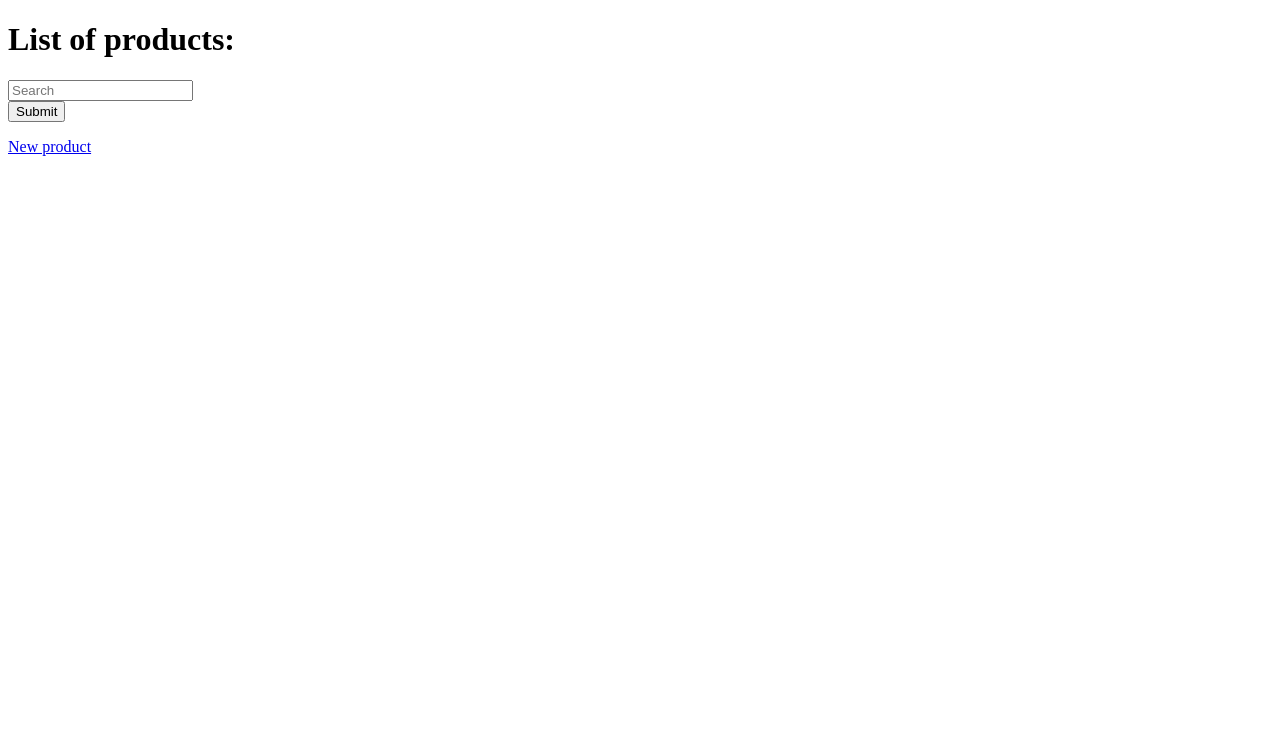
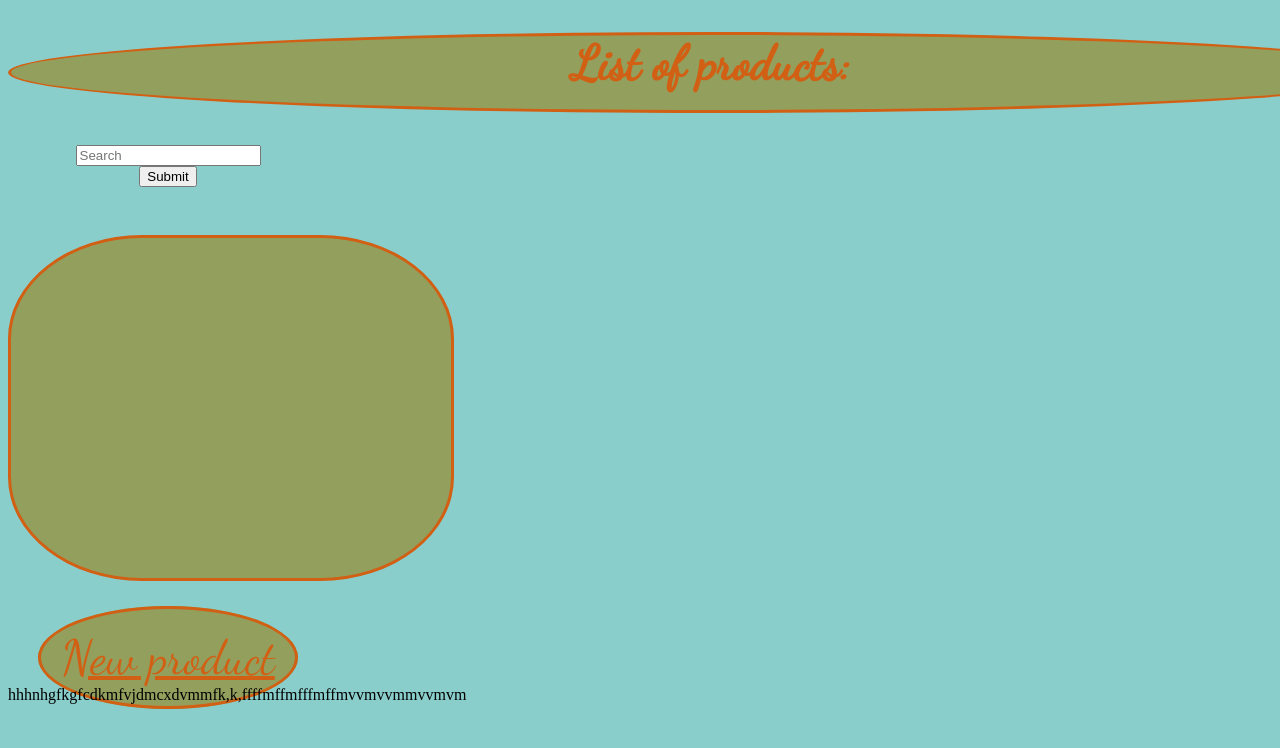
Before and after one commit to VolkovRoman/CRUD-test-project, a Django app: page / in a window 1280 px wide; the page is wider, and only the part inside the window is pictured. Shown: the top 748 px of that part. Run offline with Django 3.2, Linux system fonts and the light colour scheme; data that the repository does not hold is empty.

Commit message:
Revert "playing with refactoring"
This reverts commit d14ca695

```diff
--- a/products/products/settings.py
+++ b/products/products/settings.py
@@ -37,7 +37,7 @@ INSTALLED_APPS = [
     'django.contrib.sessions',
     'django.contrib.messages',
     'django.contrib.staticfiles',
-    'shoppinglist',
+    'products1',
     'django.contrib.postgres',
     ]
 
--- a/products/products/urls.py
+++ b/products/products/urls.py
@@ -18,5 +18,5 @@ from django.urls import path, include
 
 urlpatterns = [
     path('admin/', admin.site.urls),
-    path('', include('shoppinglist.urls')),
+    path('', include('products1.urls')),
     ]
--- /dev/null
+++ b/products/products1/admin.py
@@ -0,0 +1,6 @@
+from django.contrib import admin
+from .models import Product
+
+admin.site.register(Product)
+
+# Register your models here.
--- /dev/null
+++ b/products/products1/apps.py
@@ -0,0 +1,5 @@
+from django.apps import AppConfig
+
+
+class Products1Config(AppConfig):
+    name = 'products1'
--- a/products/shoppinglist/templates/products.html
+++ b/products/products1/templates/products.html
@@ -16,6 +16,8 @@
         </div>
         <button type="submit" class="btn btn-default">Submit</button>
     </form>
+    </li>
+</form>
 <body>
     <ul class="products">
         {% for product in products %}
@@ -27,5 +29,64 @@
     <a href="{% url 'create_products' %}" class="new">New product</a>
     <link href="https://fonts.googleapis.com/css?family=DM+Serif+Display&display=swap" rel="stylesheet">
     <link href="https://fonts.googleapis.com/css?family=Dancing+Script&display=swap" rel="stylesheet">
+
+
+
+<style
+type="text/css">
+
+
+    h1{
+    background: #939F5C;
+width: 1400px;
+height: 75px;
+
+    color: #D16014;
+text-align: center;
+font-family: 'Dancing Script', cursive;
+font-size: 300%;
+border: #D16014;
+border-style: solid;
+border-radius: 200%;
+
+    }
+
+    body{
+        background-color: rgb(138, 206, 203);
+    max-width: 320px;
+    position: relative;
+    text-align: center;
+    }
+    body ul {padding:0}
+    .products{
+        background: #939F5C;
+        color: #D16014;
+        font-family: 'Dancing Script', cursive;
+        font-size: 300%;
+border: #D16014;
+border-style: solid;
+border-radius: 30%;
+padding: 20px;
+list-style: none;
+width: 400px;
+height: 300px;
+    }
+    .new{
+            background: #939F5C;
+        color: #D16014;
+        font-family: 'Dancing Script', cursive;
+        font-size: 300%;
+border: #D16014;
+border-style: solid;
+border-radius: 50%;
+padding: 20px;
+
+
+    }
+    .form-group{
+        border: #D16014;
+    }
+</style>
+hhhnhgfkgfcdkmfvjdmcxdvmmfk,k,ffffmffmfffmffmvvmvvmmvvmvm
 </body>
 </html>
--- a/products/shoppinglist/admin.py
+++ /dev/null
@@ -1,6 +0,0 @@
-from django.contrib import admin
-from .models import Product
-
-admin.site.register(Product)
-
-# Register your models here.
--- a/products/shoppinglist/apps.py
+++ /dev/null
@@ -1,5 +0,0 @@
-from django.apps import AppConfig
-
-
-class ShoppinglistConfig(AppConfig):
-    name = 'shoppinglist'
```
Also changed, not shown: products/products1/__init__.py (deleted), products/products1/forms.py (renamed from products/shoppinglist/forms.py), products/products1/migrations/0001_initial.py (renamed from products/shoppinglist/migrations/0001_initial.py), products/products1/migrations/__init__.py (deleted), products/products1/models.py (renamed from products/shoppinglist/models.py), products/products1/templates/prod-delete-confirm.html (renamed from products/shoppinglist/templates/prod-delete-confirm.html), products/products1/templates/products-form.html (renamed from products/shoppinglist/templates/products-form.html), products/products1/templates/search.html (renamed from products/shoppinglist/templates/search.html), products/products1/tests.py (renamed from products/shoppinglist/tests.py), products/products1/urls.py (renamed from products/shoppinglist/urls.py), products/products1/views.py (renamed from products/shoppinglist/views.py).
